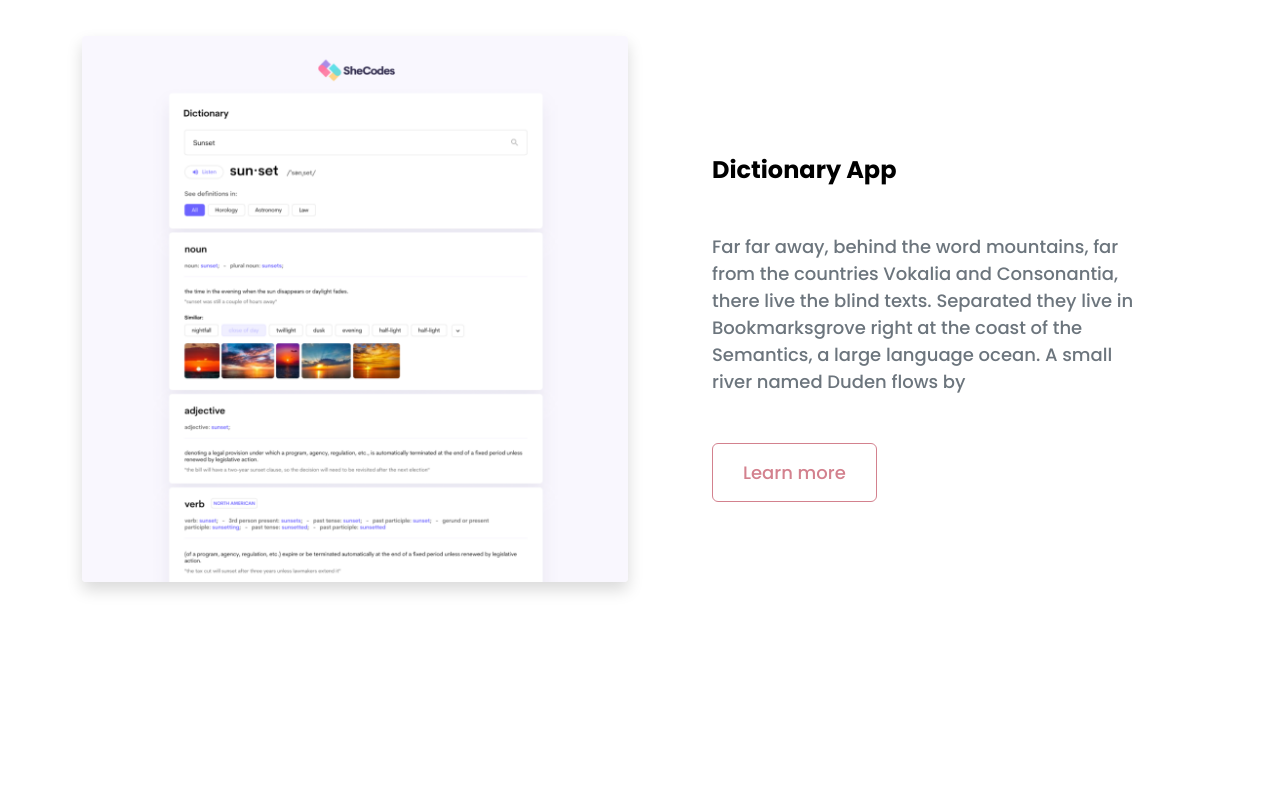
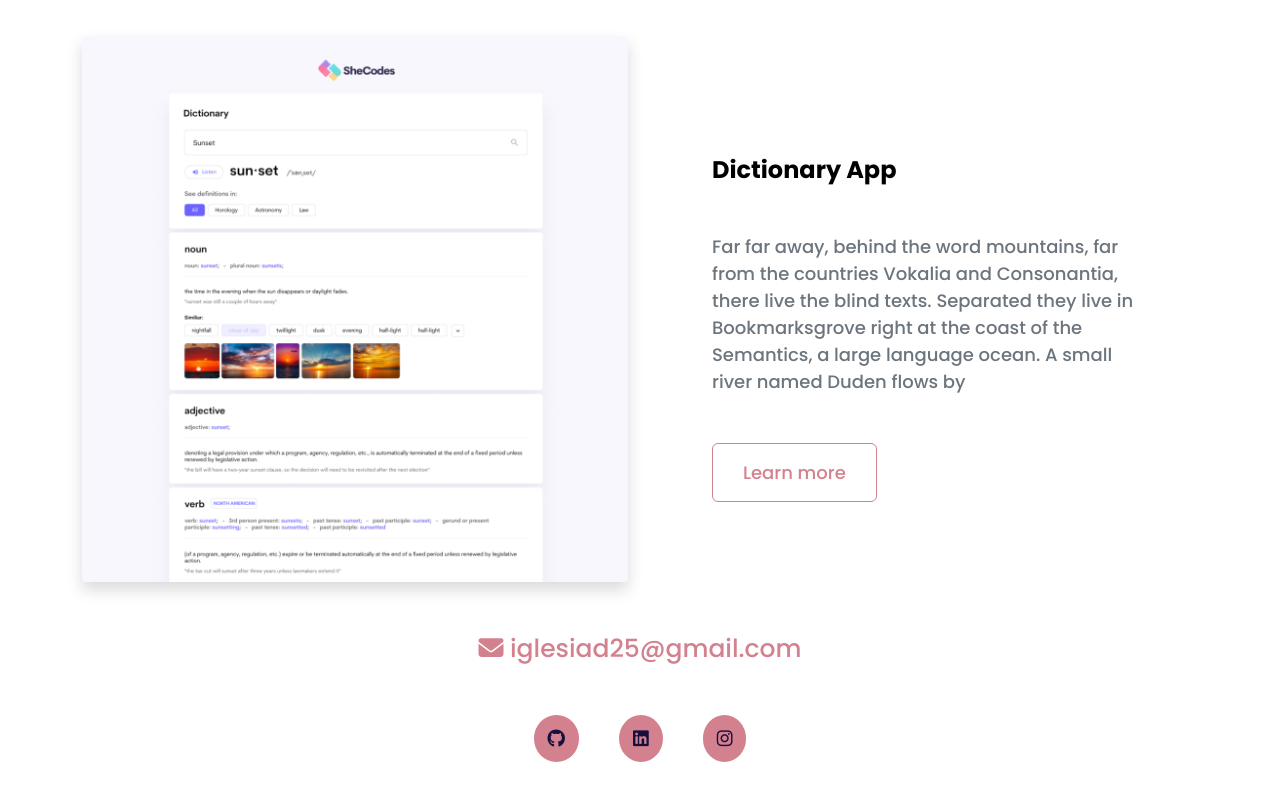
Before and after one commit to Idesta1/Iglesia-portfolio-shecodes, a plain HTML site: page index.html in a window 1280 px wide. Shown: the part 2081-2881 px from the top of the page. Before the commit the page ends 2711 px from the top, so only its background shows below. Drawn offline with nearby package versions, Linux system fonts and the light colour scheme.

Commit message:
Added footer and icons
Updated HTML CSS

```diff
--- a/index.html
+++ b/index.html
@@ -106,6 +106,17 @@
           </div>
         </div>
       </div>
+      <footer>
+        <div class="d-flex justify-content-center mb-5">
+        <a href="mailtoiglesiad25@gmail.com" class="email-link"><i class="fas fa-envelope"></i> iglesiad25@gmail.com</a>
+
+        </div>
+        <div class="social-links d-flex justify-content-center mb-5">
+        <a href="https://github.com/Idesta1" target="_blank"><i class="fab fa-github"></i></a>
+        <a href="https://www.linkedin.com/in/iglesia-desta-/" target="_blank"><i class="fab fa-linkedin"></i></a>
+        <a href="https://www.instagram.com/" target="_blank"><i class="fab fa-instagram"></i></a>
+      </div>
+      </footer>
     </div>
   </body>
 </html>
--- a/src/portfolio.css
+++ b/src/portfolio.css
@@ -124,6 +124,11 @@ nav li.active a{
     font-size: 18px;
     border-radius: 6px;
 }
+.profile-img{
+    width:500px;
+    border-radius: 50%;
+    padding: 20px 35px;
+}
 .btn-branding-outline {
     color: var(--main-color);
     border: 1px solid var(--main-color);
@@ -131,6 +136,30 @@ nav li.active a{
     font-size: 18px;
     line-height: 27px;
     padding: 15px 30px;
+}
+footer .email-link{
+    text-decoration: none;
+    font-size: 25px;
+    color: var(--main-color);
+}
+
+footer .email-link:hover {
+    color: var(--text-color);
+}
+
+footer .social-links a {
+    margin: 0 20px;
+    color: var(--text-color);
+    background: var(--main-color);
+    padding: 10px 14px;
+    border-radius: 50%;
+    font-size: 18px;
+    transition: all 100ms ease-in-out;
+}
+
+footer .social-links a:hover {
+    color: white;
+    background: var(--text-color);
 }
 
 @media (max-width: 900px) {
```
Also changed, not shown: about.html (+9 -2 lines), contact.html (+2 -2 lines), logo-small.jpg (deleted).
